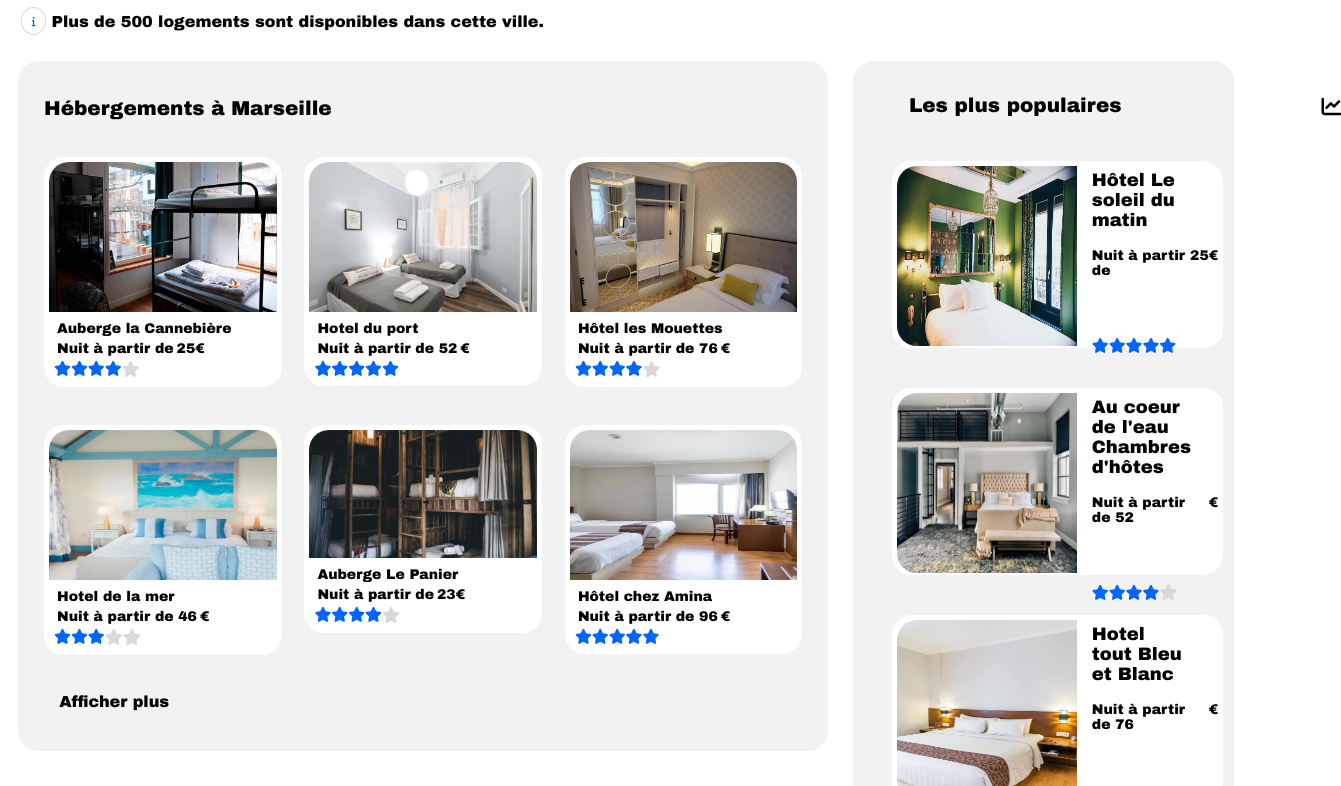
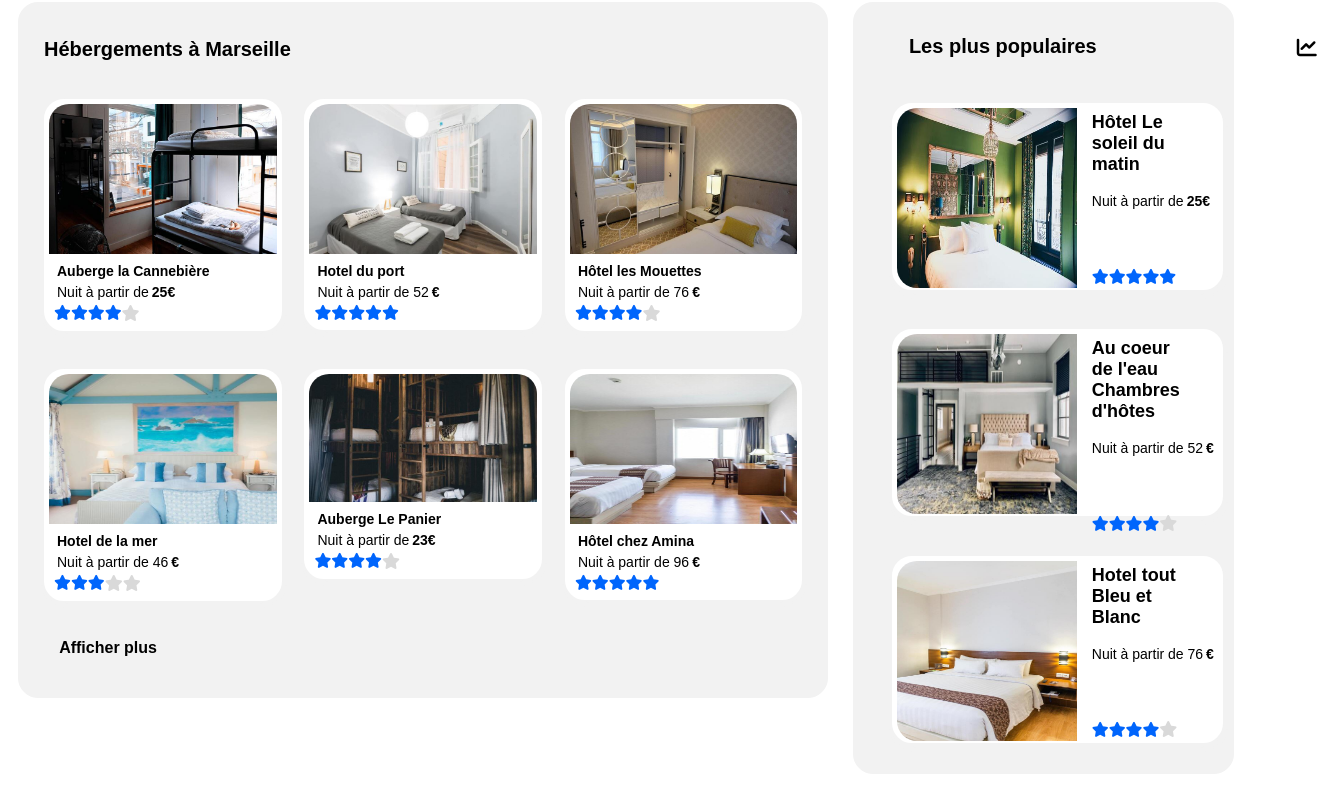
Before and after one commit to Tidushav3fun/CabaretKevin_-_27102020, a plain HTML site: page index.html in a window 1280 px wide. Shown: the part 372-1158 px from the top of the page, 1341 px wide, since content can reach past the window. Drawn offline with Linux system fonts and the light colour scheme.

Commit message:
Add files via upload

```diff
--- a/petite_resolution.css
+++ b/petite_resolution.css
@@ -1,7 +1,7 @@
 /* Général */
 
 * {
-    font-family: 'Raleway', "Arial Black", Arial, Verdana, sans-serif;
+    font-family: 'Raleway', Arial, Verdana, sans-serif;
 }
 
 body {
--- a/style.css
+++ b/style.css
@@ -1,7 +1,7 @@
 /* Général */
 
 * {
-    font-family: 'Raleway', "Arial Black", Arial, Verdana, sans-serif;
+    font-family: 'Raleway', Arial, Verdana, sans-serif;
 }
 
 .bold {
--- a/tablette.css
+++ b/tablette.css
@@ -1,7 +1,7 @@
 /* Général */
 
 * {
-    font-family: 'Raleway', "Arial Black", Arial, Verdana, sans-serif;
+    font-family: 'Raleway', Arial, Verdana, sans-serif;
 }
 
 .bold {
```
